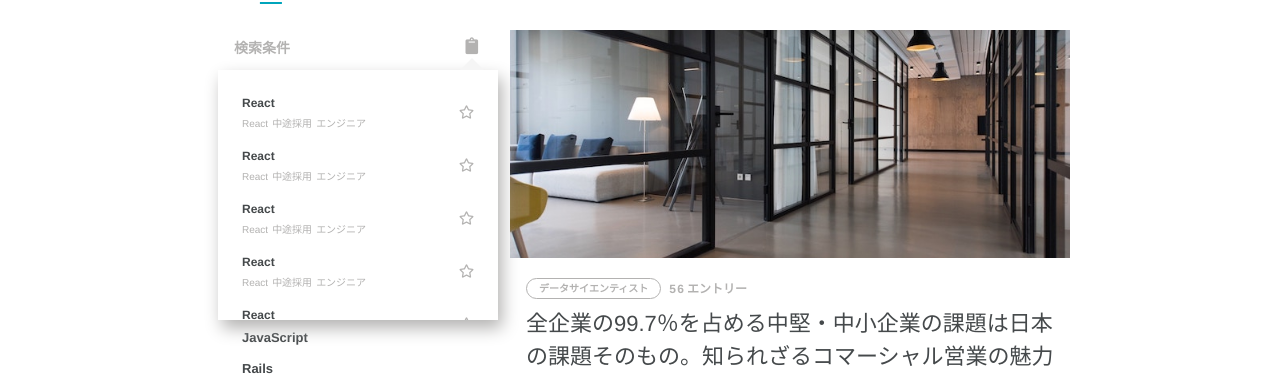
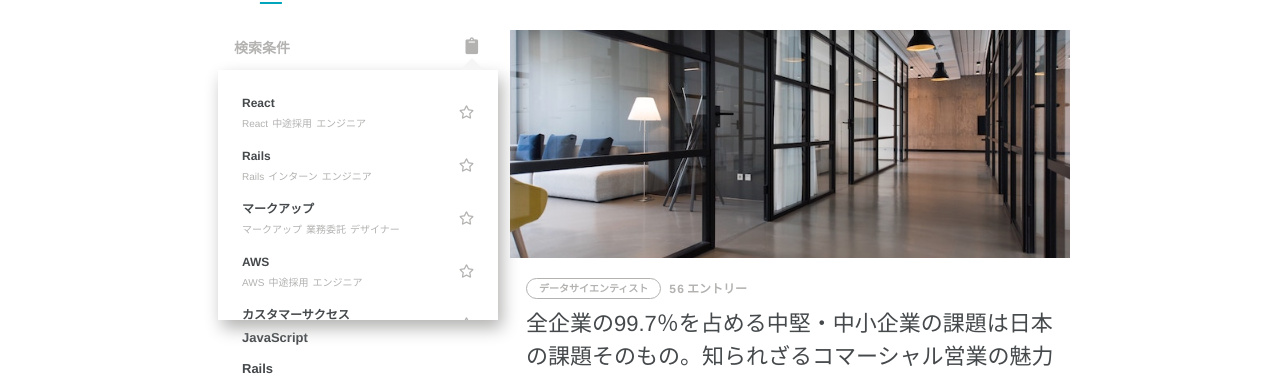
Before and after one commit to yk-port/clone-wantedly, a React (Create React App) app: page / in a window 1280 px wide. Shown: the part 568-946 px from the top of the page. Built offline with nearby package versions, Linux system fonts and the light colour scheme.

Commit message:
feat(search-history): 検索履歴のダミーデータをstateに保有 #12
mapを使ってループ処理で記述

```diff
--- a/src/components/sidebar/SearchHistory.js
+++ b/src/components/sidebar/SearchHistory.js
@@ -1,101 +1,44 @@
 import React from 'react';
 
 class SearchHistory extends React.Component {
+  constructor(props) {
+    super(props);
+    this.state = {
+      histories: [
+        { label: 'React', offer: '中途採用', position: 'エンジニア' },
+        { label: 'Rails', offer: 'インターン', position: 'エンジニア' },
+        { label: 'マークアップ', offer: '業務委託', position: 'デザイナー' },
+        { label: 'AWS', offer: '中途採用', position: 'エンジニア' },
+        { label: 'カスタマーサクセス', offer: '中途採用', position: 'コーポレート' },
+        { label: 'UI/UX', offer: '業務委託', position: 'デザイナー' },
+        { label: 'スタートアップ', offer: '中途採用', position: 'ディレクター' },
+      ],
+    }
+  }
+
   render() {
     return (
       <div className="search-history">
         <ul className="search-history__body">
+          {
+            this.state.histories.map(history => {
+              return (
                 <li className="search-history__list">
                   <div className="search-history__content">
-              <p className="search-history__keyword">React</p>
+                    <p className="search-history__label">{history.label}</p>
                     <p className="search-history__terms">
-                <span>React</span>
-                <span>中途採用</span>
-                <span>エンジニア</span>
+                      <span>{history.label}</span>
+                      <span>{history.offer}</span>
+                      <span>{history.position}</span>
                     </p>
                   </div>
                   <div className="search-history__icon">
                     <i class="far fa-star fa-lg"></i>
                   </div>
                 </li>
-          <li className="search-history__list">
-            <div className="search-history__content">
-              <p className="search-history__keyword">React</p>
-              <p className="search-history__terms">
-                <span>React</span>
-                <span>中途採用</span>
-                <span>エンジニア</span>
-              </p>
-            </div>
-            <div className="search-history__icon">
-              <i class="far fa-star fa-lg"></i>
-            </div>
-          </li>
-          <li className="search-history__list">
-            <div className="search-history__content">
-              <p className="search-history__keyword">React</p>
-              <p className="search-history__terms">
-                <span>React</span>
-                <span>中途採用</span>
-                <span>エンジニア</span>
-              </p>
-            </div>
-            <div className="search-history__icon">
-              <i class="far fa-star fa-lg"></i>
-            </div>
-          </li>
-          <li className="search-history__list">
-            <div className="search-history__content">
-              <p className="search-history__keyword">React</p>
-              <p className="search-history__terms">
-                <span>React</span>
-                <span>中途採用</span>
-                <span>エンジニア</span>
-              </p>
-            </div>
-            <div className="search-history__icon">
-              <i class="far fa-star fa-lg"></i>
-            </div>
-          </li>
-          <li className="search-history__list">
-            <div className="search-history__content">
-              <p className="search-history__keyword">React</p>
-              <p className="search-history__terms">
-                <span>React</span>
-                <span>中途採用</span>
-                <span>エンジニア</span>
-              </p>
-            </div>
-            <div className="search-history__icon">
-              <i class="far fa-star fa-lg"></i>
-            </div>
-          </li>
-          <li className="search-history__list">
-            <div className="search-history__content">
-              <p className="search-history__keyword">React</p>
-              <p className="search-history__terms">
-                <span>React</span>
-                <span>中途採用</span>
-                <span>エンジニア</span>
-              </p>
-            </div>
-            <div className="search-history__icon">
-              <i class="far fa-star fa-lg"></i>
-            </div>
-          </li>
-          <li className="search-history__list">
-            <div className="search-history__content">
-              <p className="search-history__keyword">React</p>
-              <p className="search-history__terms">
-                <span>React</span>
-                <span>中途採用</span>
-                <span>エンジニア</span>
-              </p>
-            </div>
-            <div className="search-history__icon">
-              <i class="far fa-star fa-lg"></i>
-            </div>
-          </li>
+              );
+            })
+          }
         </ul>
       </div>
     );
--- a/src/css/3-components/_search-history.scss
+++ b/src/css/3-components/_search-history.scss
@@ -32,7 +32,7 @@
       background: $light-gray;
     }
   }
-  &__keyword {
+  &__label {
     font-size: 1.2rem;
     color: $dark-gray;
     font-weight: 700;
```
Lines whose indentation alone changed are shown as unchanged.
